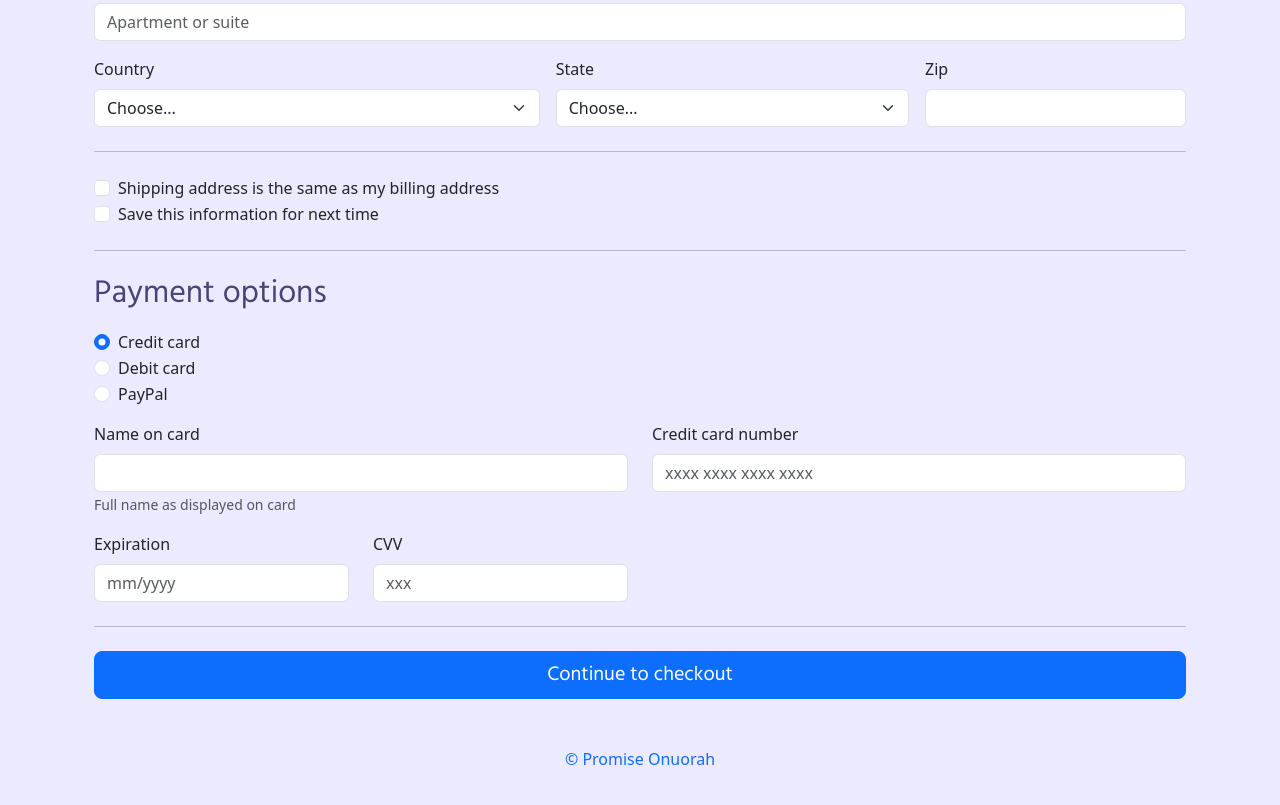
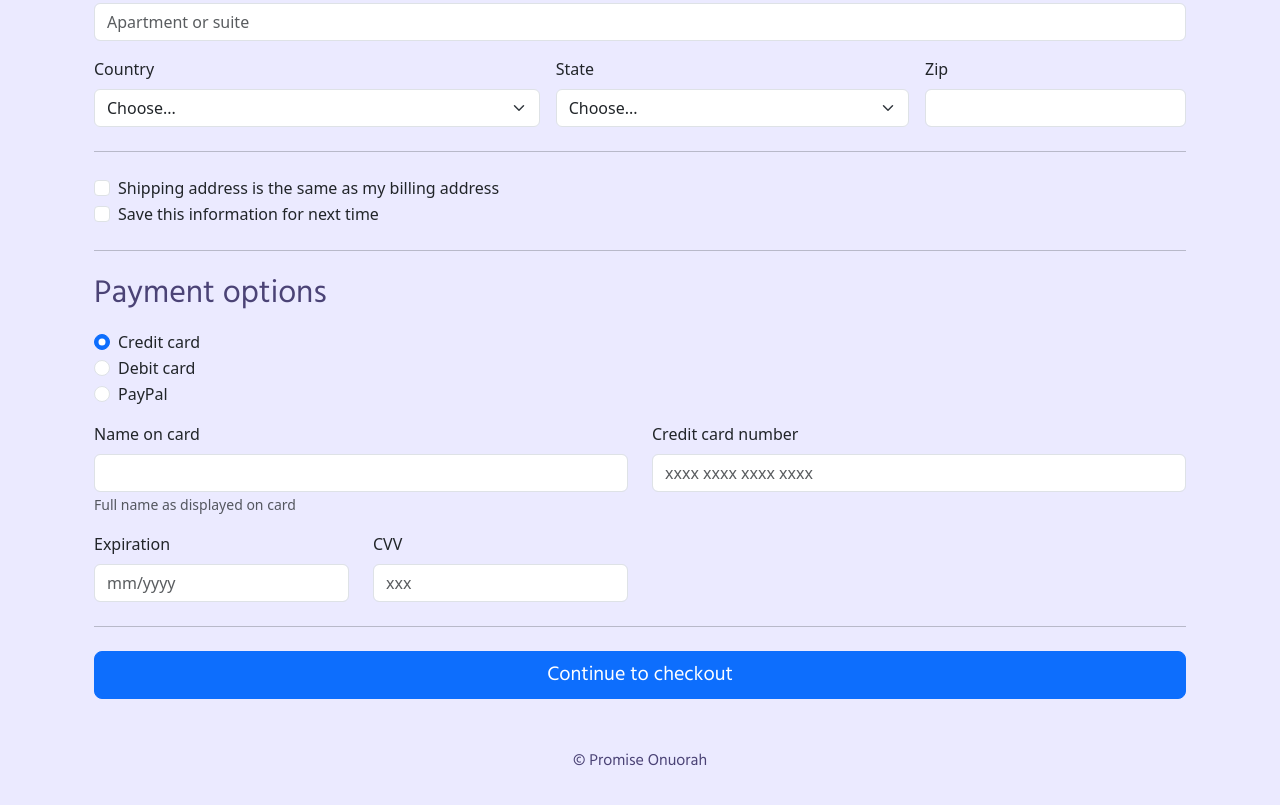
Before and after one commit to promiseroyalz/checkout-page2, a plain HTML site: page index.html in a window 1280 px wide. Shown: the part 579-1384 px from the top of the page. Drawn offline with nearby package versions, Linux system fonts and the light colour scheme.

Commit message:
Update styles.css

```diff
--- a/styles.css
+++ b/styles.css
@@ -19,3 +19,9 @@ h2{
     font-weight: 400;
     font-style: normal;
 }
+.footer_link{
+    font-family: "Hind", sans-serif;
+    font-weight: 400;
+    font-style: normal;
+    color: #4B4376;
+}
```
